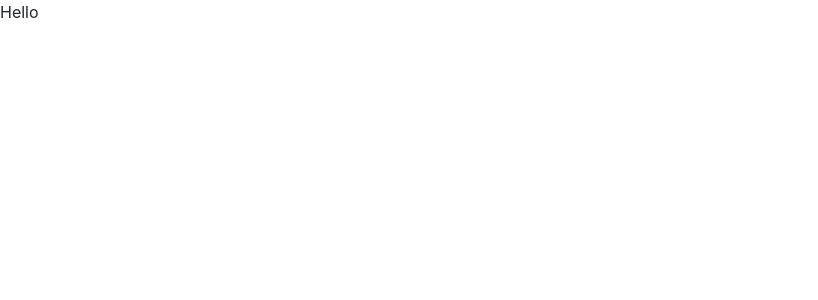
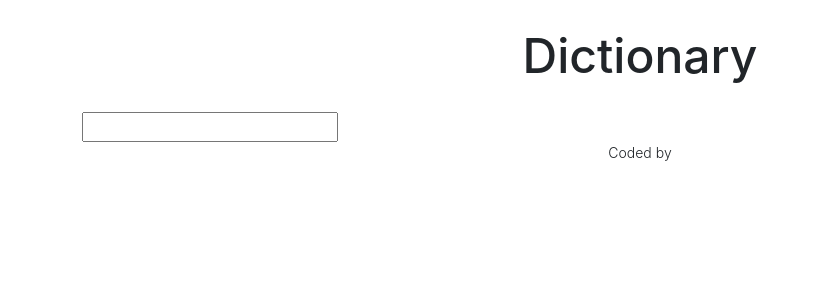
Before and after one commit to hannabiloi/dictionary-app, a React (Create React App) app: page / in a window 1280 px wide. Shown: the top 300 px of the page, without its empty margins (0-818 px from the left). Built offline with nearby package versions, Linux system fonts and the light colour scheme.

Commit message:
Added Dictionary component

```diff
--- a/public/index.html
+++ b/public/index.html
@@ -10,7 +10,7 @@
       content="Web site created using create-react-app"
     />
     <link href="https://cdn.jsdelivr.net/npm/bootstrap@5.2.0/dist/css/bootstrap.min.css" rel="stylesheet" integrity="sha384-gH2yIJqKdNHPEq0n4Mqa/HGKIhSkIHeL5AyhkYV8i59U5AR6csBvApHHNl/vI1Bx" crossorigin="anonymous">
-    <link rel="apple-touch-icon" href="%PUBLIC_URL%/logo192.png" />
+
     <!--
       manifest.json provides metadata used when your web app is installed on a
       user's mobile device or desktop. See https://developers.google.com/web/fundamentals/web-app-manifest/
--- a/src/App.css
+++ b/src/App.css
@@ -0,0 +1,14 @@
+.App-header {
+    display: block;
+    margin: 20px auto;
+    text-align: center;
+    font-size: 48px;
+    font-weight: 500;
+}
+.App-footer {
+    display: block;
+    margin: 0px auto;
+    text-align: center;
+    font-size: 14px;
+    font-weight: 300;
+}
--- a/src/App.js
+++ b/src/App.js
@@ -1,12 +1,21 @@
 
 import './App.css';
+import Dictionary from './Dictionary';
 
 function App() {
   return (
     <div className="App">
+      <div className='container'>
       <header className="App-header">
-        Hello
+        Dictionary
       </header>
+      <main>
+        <Dictionary />
+      </main>
+      <footer className='App-footer'>
+        Coded by
+      </footer>
+      </div>
     </div>
   );
 }
--- /dev/null
+++ b/src/Dictionary.js
@@ -0,0 +1,20 @@
+import React, { useState } from "react";
+import "./Dictionary.css";
+
+export default function Dictionary() {
+    let [keyword, setKeyword] = useState("");
+
+    function search(event) {
+        event.preventDefault();
+        alert(`Searching for ${keyword}`);
+    }
+
+    function handleKeywordChange(event) {
+        setKeyword(event.target.value)
+    }
+    return (<div className="dictionary">
+        <form onSubmit={search}>
+            <input type="search" onChange={handleKeywordChange}/>
+        </form>
+    </div>)
+}
```
Also changed, not shown: src/Dictionary.css (added).
